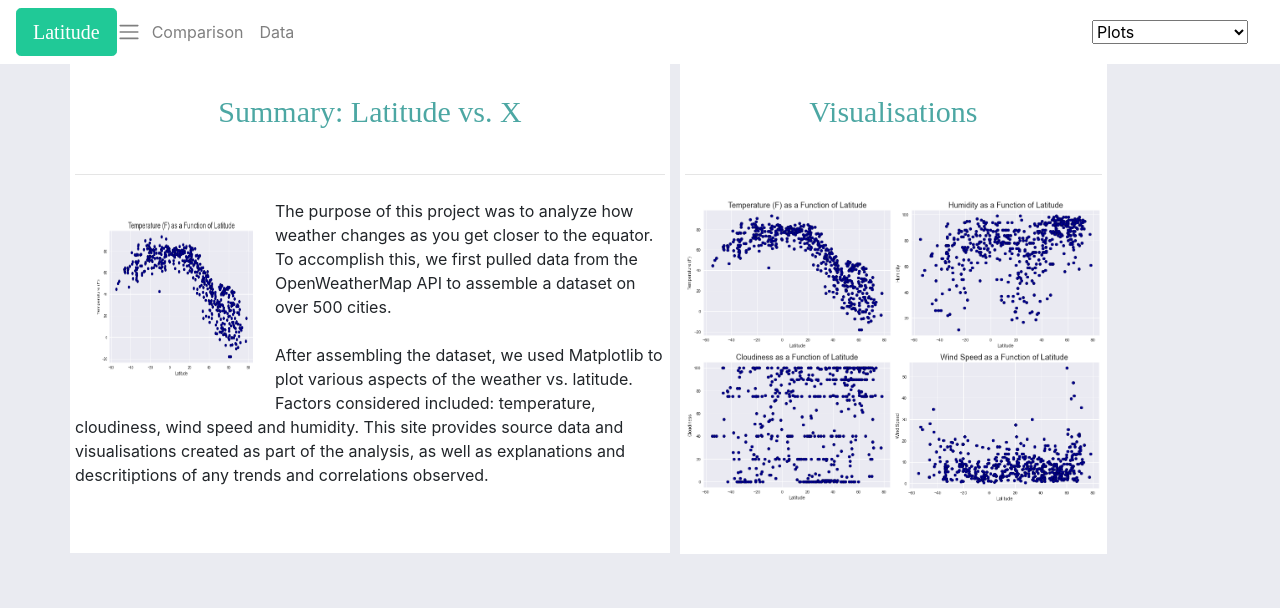
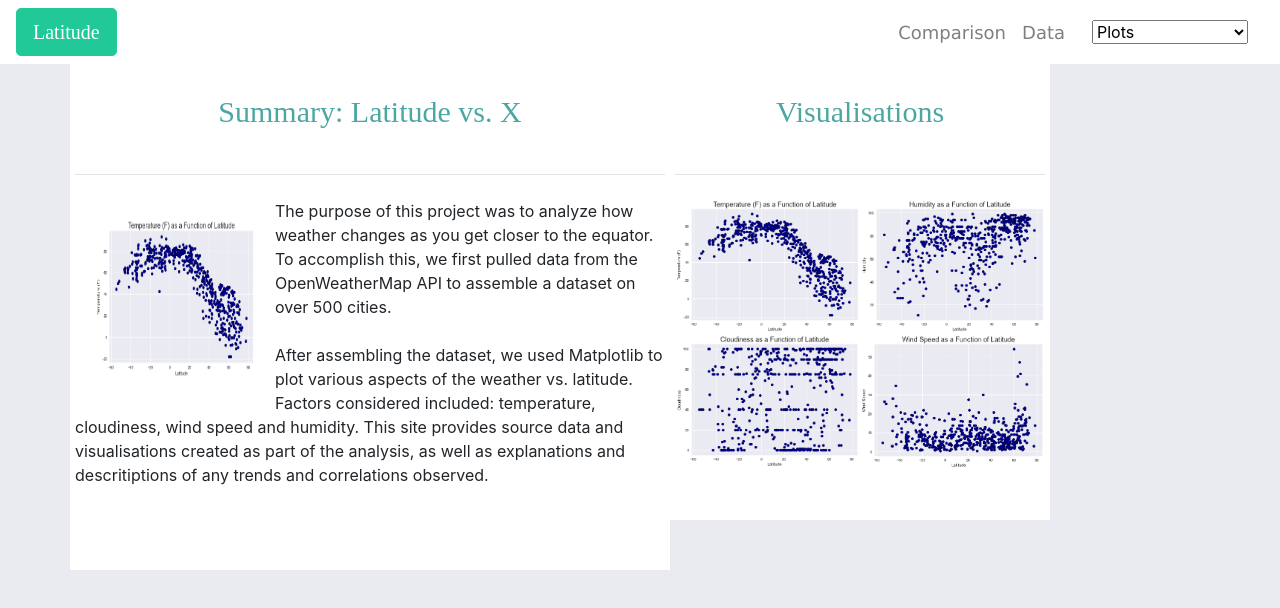
Before and after one commit to seranica/web-design-challenge, a plain HTML site: page index.html in a window 1280 px wide. Drawn offline with nearby package versions, Linux system fonts and the light colour scheme; a web font is replaced by a local one.

Commit message:
navbar update

```diff
--- a/assets/css/style.css
+++ b/assets/css/style.css
@@ -13,6 +13,10 @@
 
 .h3colour {
   color: #4ca7a3;
+}
+
+.black_text {
+  color: #0f0f0f;
 }
 
 .img {
@@ -41,15 +45,18 @@
 }
 
 
-/* .nav-select {
+ .nav-link {
   padding: 5px 5px 5px 5px;
-  background-color: #0c0b0b;
+  font-family: Verdana, Geneva, Tahoma, sans-serif;
+  font-size: 18px;
+  color:  #0c0b0b;
+ /* background-color: #0c0b0b;
   margin-top: 0px;
   margin-bottom: 0px;
   margin-right: 0px;
-  margin-left: 0px;
+  margin-left: 0px;*/
 }
- */
+
 
 
 .section_rel {
@@ -57,7 +64,7 @@
   background-color: #ffffff;
   max-width: 600px;
   margin-top: 0px;
-  margin-bottom: 50px;
+  margin-bottom: 0px;
   margin-right: 0px;
   margin-left: 0px;
   position: relative;
@@ -67,7 +74,7 @@
   padding: 5px 5px 50px 5px;
   background-color: #ffffff;
   margin-top: 0px;
-  margin-bottom: 50px;
+  margin-bottom: 00px;
   margin-right: 0px;
   margin-left: 610px;
   position: absolute;
@@ -94,3 +101,17 @@ body {
     display: block;
   }
 }
+
+@media only screen and (min-width : 600px) {
+  .section_abs {
+      padding: 5px 5px 50px 5px;
+      background-color: #ffffff;
+      max-width: 600px;
+      margin-top: 0px;
+      margin-bottom: 50px;
+      margin-right: 0px;
+      margin-left: 0px;
+      position: relative;
+    }
+
+ }
--- a/index.html
+++ b/index.html
@@ -18,13 +18,13 @@
     <a class="nav-select" href="#"></a>
     <!-- Home button-->
     <button type="button" class="btn btn-primary btn-lg btn_colour"> Latitude</button>
-      <span class="navbar-toggler-icon"></span>
+     <!-- <span class="navbar-toggler-icon"></span> -->
     </button>
     <!-- End Home button-->
     <div class="collapse navbar-collapse" id="navbarSupportedContent">
-      <ul class="navbar-nav mr-auto">
+      <ul class="navbar-nav ml-auto">
          <li class="nav-item">
-          <a class="nav-link" href="#">Comparison</a>
+          <a class="nav-link black_text" style="float: right" href="#">Comparison</a>
         </li>
         <li class="nav-item">
           <a class="nav-link" href="#">Data</a>
@@ -66,7 +66,7 @@
         <!-- End: landing page summary -->
 
         <!-- Start: Visualisation -->
-        <div class="col-sm-12 col-md-4 col-lg-4 section_abs">
+        <div class="col-sm-12 section_rel col-md-4 col-lg-4 section_abs">
           <h1 class='h1colour'>Visualisations</h1>
           <hr class="my-4"> <!-- horizontal rule from Jumbotron-->
 
```
